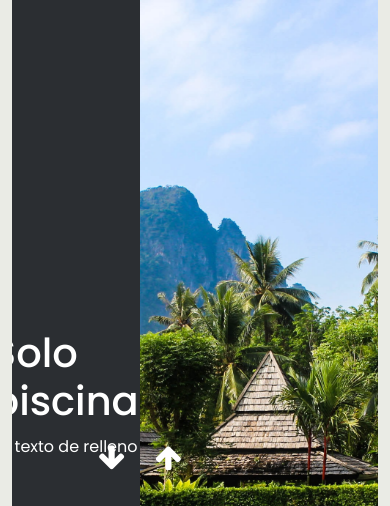
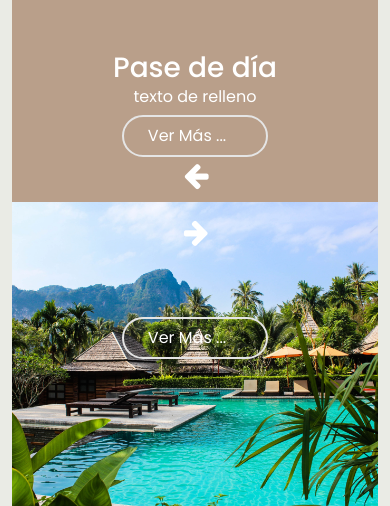
Before and after one commit to ArturoMorales93/proyecto_web1, a Flask app: page /servicios in a window 390 px wide. Shown: the part 69-575 px from the top of the page. Run offline with Flask 2, Linux system fonts and the light colour scheme; grey boxes are pictures that could not be loaded.

Commit message:
Se le cambia el aspecto a la página de servicios en movil

```diff
--- a/static/css/servicios.css
+++ b/static/css/servicios.css
@@ -148,3 +148,56 @@
     -webkit-transition-timing-function: cubic-bezier(0.52, 1.64, 0.37, 0.66);
     transition-timing-function: cubic-bezier(0.52, 1.64, 0.37, 0.66);
 }
+
+@media (max-width: 575.98px) {
+    .container {
+        min-height: 60vh;
+    }
+
+    .container .content {
+        height: 60vh;
+    }
+
+    .left-slide {
+        width: 100%;
+        height: 40%;
+        top: 0;
+        left: 0;
+    }
+
+    .left-slide h1 {
+        font-size: 1.75rem;
+        margin-bottom: 0;
+        margin-top: -30px;
+    }
+
+    .right-slide {
+        width: 100%;
+        height: 60%;
+        top: 40%;
+        left: 0;
+    }
+
+    .action-buttons {
+        transform: rotate(90deg);
+    }
+
+    .container .content .action-buttons button {
+        top: 40%;
+        left: 106%;
+        transform: translateY(-50%);
+    }
+
+    .container .content .action-buttons .down-button {
+        transform: translateX(-100%) translateY(-50%);
+    }
+
+    .read-more-btn {
+        width: 40%;
+        height: auto;
+        line-height: 30px;
+        font-size: 1rem;
+        font-weight: 400;
+        top: -10px;
+    }
+}
--- a/static/js/servicios.js
+++ b/static/js/servicios.js
@@ -7,6 +7,9 @@ const slidesLenght = rightSlide.querySelectorAll('div').length;
 
 let activeSlideIndex = 0;
 
+if (window.matchMedia("(max-width: 575.98px)").matches) {
+
+} else {
     leftSlide.style.top = `-${(slidesLenght - 1) * 100}vh`;
 
     const changeSlide = (direction) => {
@@ -24,3 +27,6 @@ const changeSlide = (direction) => {
 
     upButton.addEventListener('click', () => changeSlide('up'));
     downButton.addEventListener('click', () => changeSlide('down'));
+}
+
+// down es left
```
Also changed, not shown: templates/servicios.html (+15 -10 lines). Lines whose indentation alone changed are shown as unchanged.
